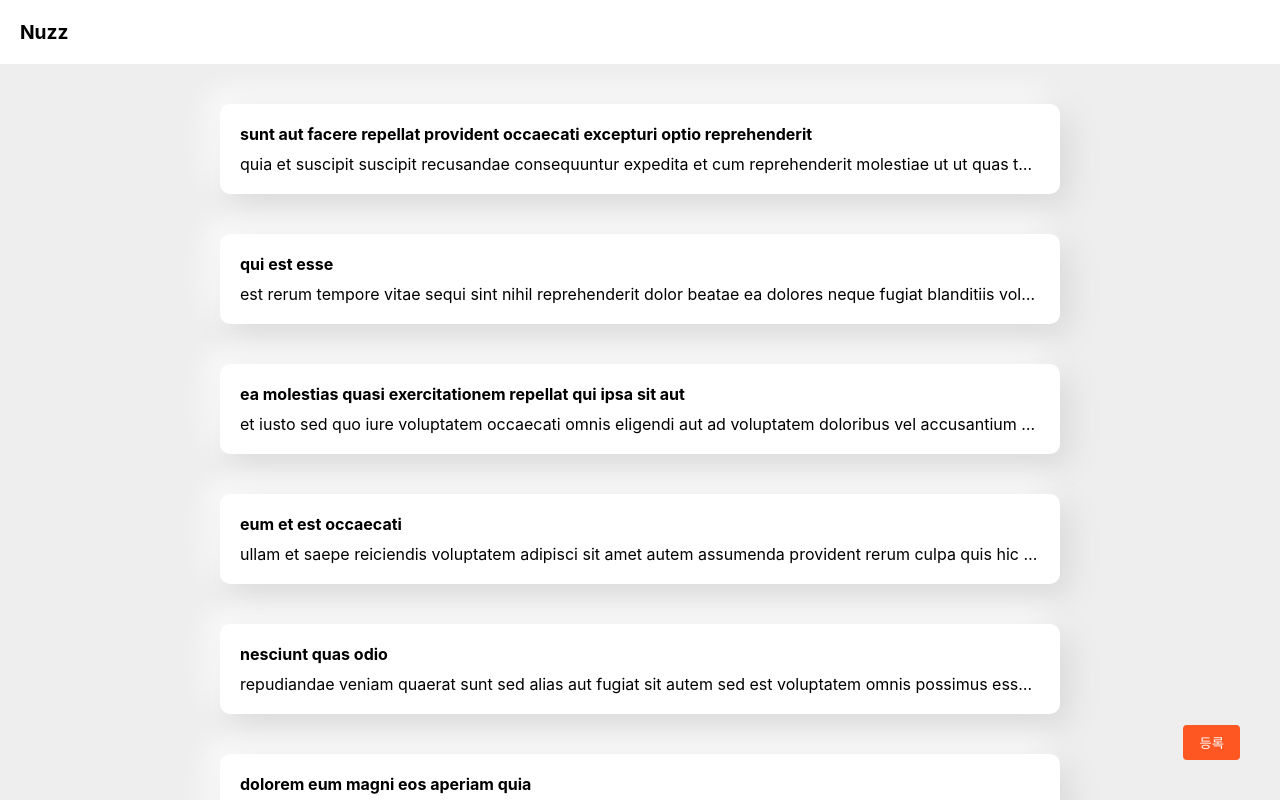
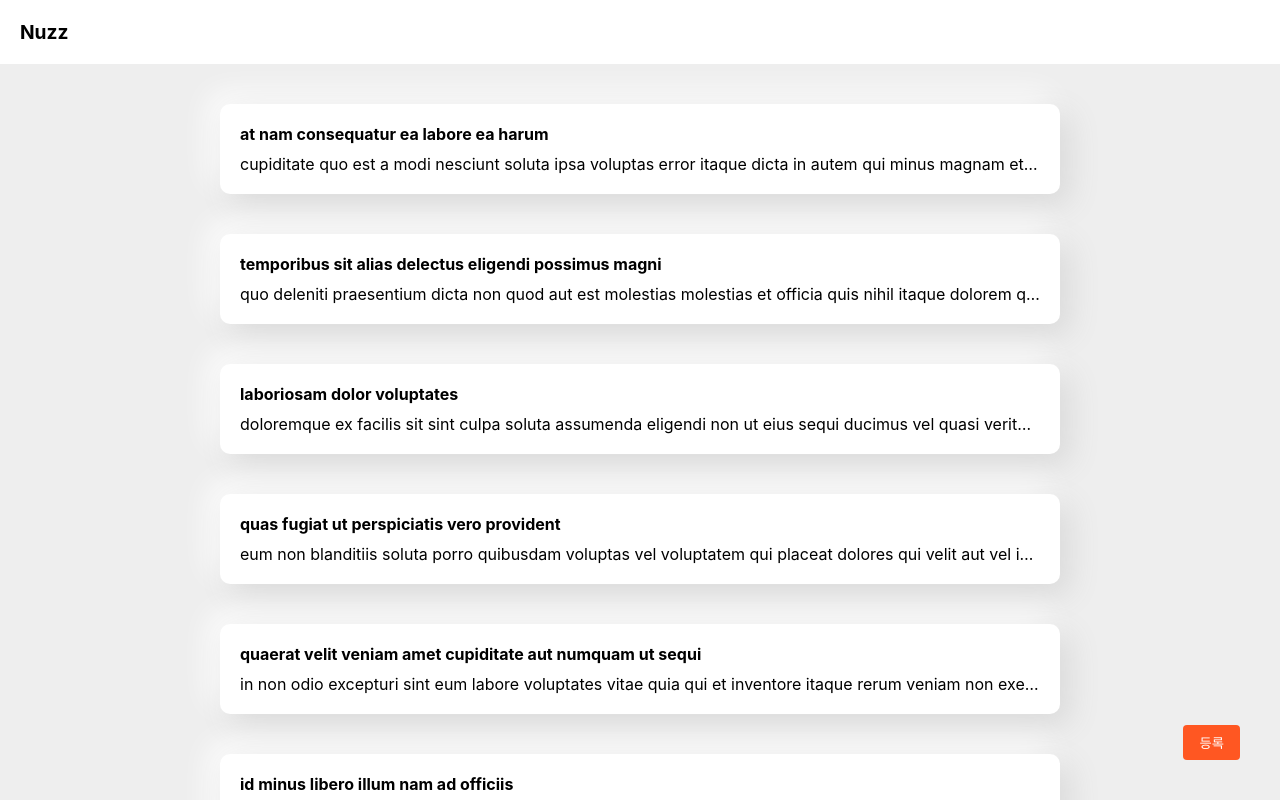
Before and after one commit to songhee23/react_test_page, a React (Create React App) app: page / in a window 1280 px wide. Built offline with nearby package versions, Linux system fonts and the light colour scheme.

Commit message:
리스트 역순으로 보여주기

```diff
--- a/src/components/BlogPostList/index.tsx
+++ b/src/components/BlogPostList/index.tsx
@@ -11,10 +11,11 @@ const Container = styled.div`
 export const BlogPostList = () => {
     const { postList } = useContext(PostListContext);
     // console.log(postList);
-
+    // 역순으로 리스트를 보여주기 위해 reverse() 함수 사용
+    const reversedPostList = [...postList].reverse();
     return (
       <Container>
-        {postList.map((post) => (
+        {reversedPostList.map((post) => (
           <BlogPost key={post.id} title={post.title} body={post.body}/>
         ))}
       </Container>
```
Also changed, not shown: 7 other files (tests, documents, lock files or other folders).
